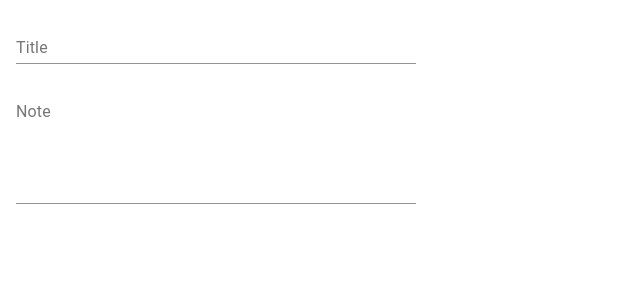
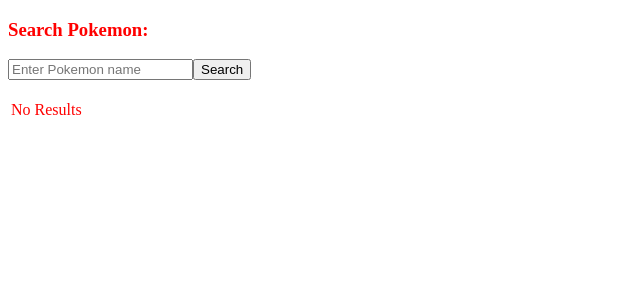
Before and after one commit to mtlynch3/react-examples, a React (Create React App) app: page / in a window 1280 px wide. Shown: the top 300 px of the page, without its empty margins (0-640 px from the left). Built offline with nearby package versions, Linux system fonts and the light colour scheme.

Commit message:
change component in App.js

```diff
--- a/src/App.js
+++ b/src/App.js
@@ -1,11 +1,11 @@
 import './App.css';
-import TextAreaComponent from './components/TextAreaComponent';
+import SearchAPI from './components/SearchComponent';
 
 function App() {
   return (
 
     <div className="App">
-      <TextAreaComponent />
+      <SearchAPI />
     </div>
 
   );
```
